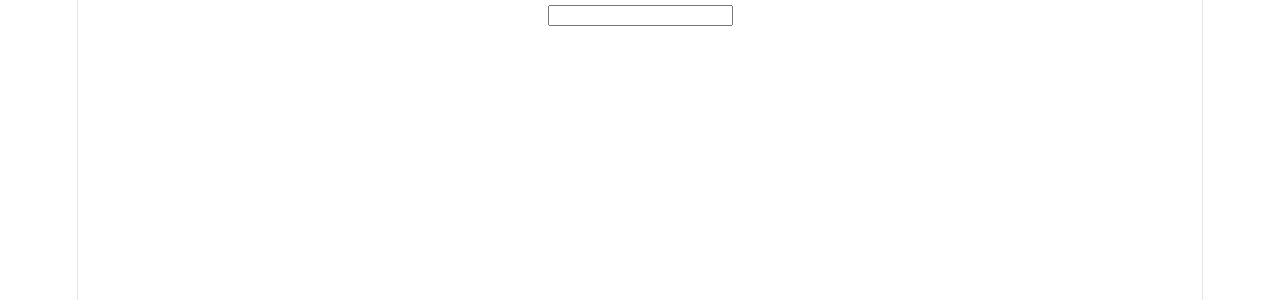
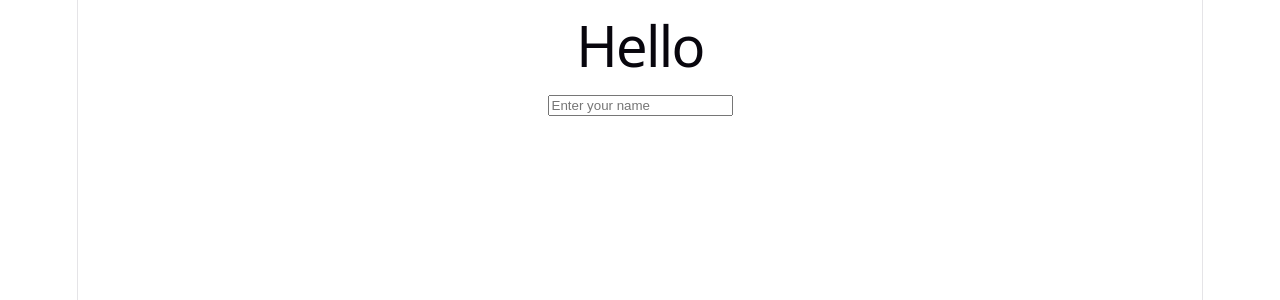
Before and after one commit to abhicism/react-codes, a React (Vite) app: page / in a window 1280 px wide. Shown: the top 300 px of the page. Built offline with nearby package versions, Linux system fonts and the light colour scheme.

Commit message:
feat: add controlled input field with state to display greeting

```diff
--- a/src/App.tsx
+++ b/src/App.tsx
@@ -1,14 +1,19 @@
-// Main component for the application.
+import {useState} from 'react';
+
 function App() {
-  function handlechange(event: React.ChangeEvent<HTMLInputElement>) {
-    console.log(event.target.value);
-  }
+    const [name, setName] = useState('');
 
-  return (
-    <div>
-      <input type="text" onChange={handlechange} />
-    </div>
-  );
+    function handlechange(event: React.ChangeEvent<HTMLInputElement>) {
+        setName(event.target.value);
+    }
+    return (
+        <div>
+            <h1>Hello {name}</h1>
+            <input type="text"
+            placeholder="Enter your name"
+             onChange={handlechange} />
+        </div>
+    );
 }
 
 export default App;
```
